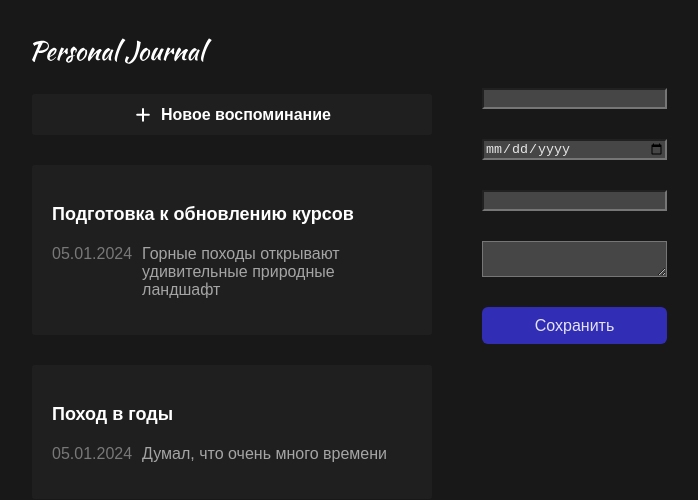
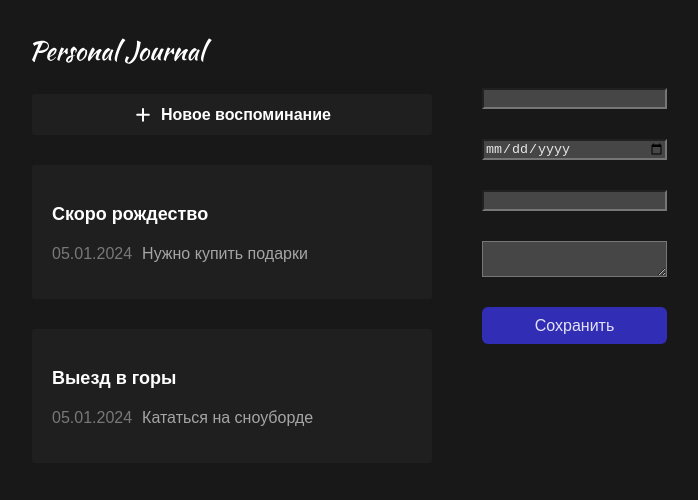
Before and after one commit to anturchin/journal-delivery-app, a React (Vite) app in the folder journal/: page / in a window 1280 px wide. Shown: the top 500 px of the page, without its empty margins (6-704 px from the left). Built offline with nearby package versions, Linux system fonts and the light colour scheme.

Commit message:
feat: add function update-list

```diff
--- a/journal/src/App.jsx
+++ b/journal/src/App.jsx
@@ -1,7 +1,6 @@
-import CardButton from './components/CardButton/CardButton';
+import { useState } from 'react';
 import Header from './components/Header/Header';
 import JournalAddButton from './components/JournalAddButton/JournalAddButton';
-import JournalItem from './components/JournalItem/JournalItem';
 import JournalList from './components/JournalList/JournalList';
 import Body from './layouts/Body/Body';
 import LeftPanel from './layouts/LeftPanel/LeftPanel';
@@ -10,43 +9,42 @@ import JournalForm from './components/JournalForm/JournalForm';
 import './App.css';
 
 function App() {
-	const data = [
+
+	const initialData = [
 		{
-			title: 'Подготовка к обновлению курсов',
-			text: 'Горные походы открывают удивительные природные ландшафт',
-			date: new Date()
+			title: 'Скоро рождество',
+			text: 'Нужно купить подарки',
+			date: new Date(),
+			id: 1
 		},
 		{
-			title: 'Поход в годы',
-			text: 'Думал, что очень много времени',
-			date: new Date()
+			title: 'Выезд в горы',
+			text: 'Кататься на сноуборде',
+			date: new Date(),
+			id: 2
 		}
 	];
+
+	const [list, setList] = useState(initialData);
+
+	const updateList = data => {
+		setList(old => [...old, {
+			title: data.title,
+			text: data.text,
+			date: new Date(data.date),
+			id: old.length > 0 ? Math.max(...old.map(i => i.id)) + 1 : 1
+		}]);
+	};
 
 	return (
 		<div className='app'>
 			<LeftPanel>
 				<Header/>
 				<JournalAddButton/>
-				<JournalList>
-					<CardButton>
-						<JournalItem
-							title={data[0].title}
-							text={data[0].text}
-							date={data[0].date}
-						/>
-					</CardButton>
-					<CardButton>
-						<JournalItem
-							title={data[1].title}
-							text={data[1].text}
-							date={data[1].date}
-						/>
-					</CardButton>
-				</JournalList>
+				<JournalList list={list}/>
 			</LeftPanel>
 			<Body>
-				<JournalForm />
+				<JournalForm updateList={updateList} />
 			</Body>
 		</div>
 	);
--- a/journal/src/components/JournalForm/JournalForm.jsx
+++ b/journal/src/components/JournalForm/JournalForm.jsx
@@ -1,28 +1,21 @@
-import { useState } from 'react';
 import Button from '../Button/Button';
 import './JournalForm.css';
 
-const JournalForm = () => {
-
-	const [value, setValue] = useState('');
-
-	const onInputChange = (e) => {
-		setValue(e.target.value);
-	};
+const JournalForm = ({updateList}) => {
 
 	const onSubmitForm = (e) => {
 		e.preventDefault();
 		const formData = new FormData(e.target);
 		const formProps = Object.fromEntries(formData);
-		console.log(formProps);
+		updateList(formProps);
 	};
 
 	return (
 		<form className="journal-form" onSubmit={onSubmitForm}>
-			<input className="journal-form__input" type="text" name="header"/>
+			<input className="journal-form__input" type="text" name="title"/>
 			<input className="journal-form__input" type="date" name="date"/>
-			<input className="journal-form__input" type="text" name="tag" value={value} onChange={onInputChange} />
-			<textarea className="journal-form__textarea" name="post"></textarea>
+			<input className="journal-form__input" type="text" name="tag" />
+			<textarea className="journal-form__textarea" name="text"></textarea>
 			<Button text="Сохранить"/>
 		</form>
 	);
--- a/journal/src/components/JournalItem/JournalItem.jsx
+++ b/journal/src/components/JournalItem/JournalItem.jsx
@@ -1,6 +1,7 @@
 import './JournalItem.css';
 
 function JournalItem({ title, text, date }) {
+
 	const formatedDate = new Intl.DateTimeFormat('ru-RU').format(date);
 
 	return (
--- a/journal/src/components/JournalList/JournalList.jsx
+++ b/journal/src/components/JournalList/JournalList.jsx
@@ -1,10 +1,27 @@
+import CardButton from '../CardButton/CardButton';
+import JournalItem from '../JournalItem/JournalItem';
+
 import './JournalList.css';
 
-function JournalList({ children }) {
+function JournalList({ list }) {
+
+	if(list.length === 0) {
+		return <p>Список пуст</p>;
+	}
+
+	const sortList = (a, b) => a.date < b.date ? 1 : -1;
 
 	return (
 		<div className='journal-list'>
-			{children}
+			{list.sort(sortList).map(el => (
+				<CardButton key={el.id}>
+					<JournalItem
+						title={el.title}
+						text={el.text}
+						date={el.date}
+					/>
+				</CardButton>
+			))}
 		</div>
 	);
 }
```
